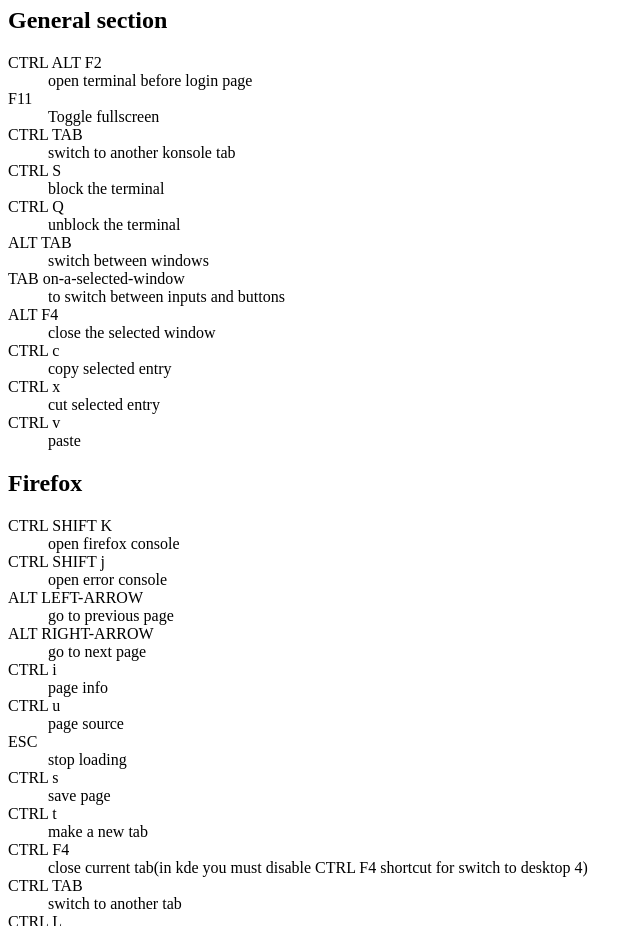
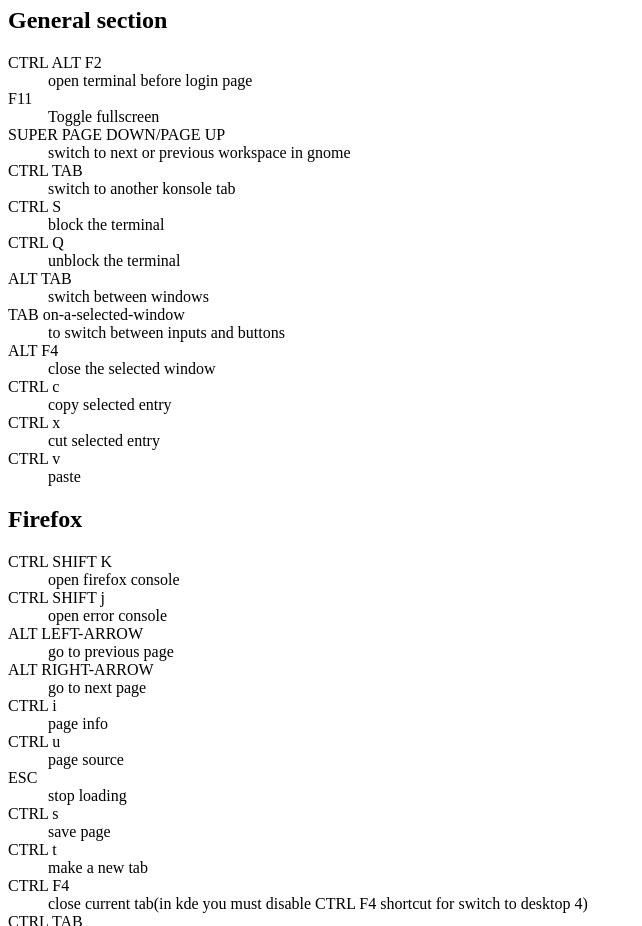
Before and after one commit to abolfazlsadeqi2001/shortcuts, a plain HTML site: page index.html in a window 1280 px wide. Shown: the part 2180-3106 px from the top of the page, without its empty margins (0-642 px from the left). Drawn offline with Linux system fonts and the light colour scheme.

Commit message:
add gnome switching desktop

```diff
--- a/index.html
+++ b/index.html
@@ -193,6 +193,9 @@
 
 			<dt>F11</dt>
 			<dd>Toggle fullscreen</dd>
+
+			<dt>SUPER PAGE DOWN/PAGE UP</dt>
+			<dd>switch to next or previous workspace in gnome</dd>
 
 			<dt>CTRL TAB</dt>
 			<dd>switch to another konsole tab</dd>
```
